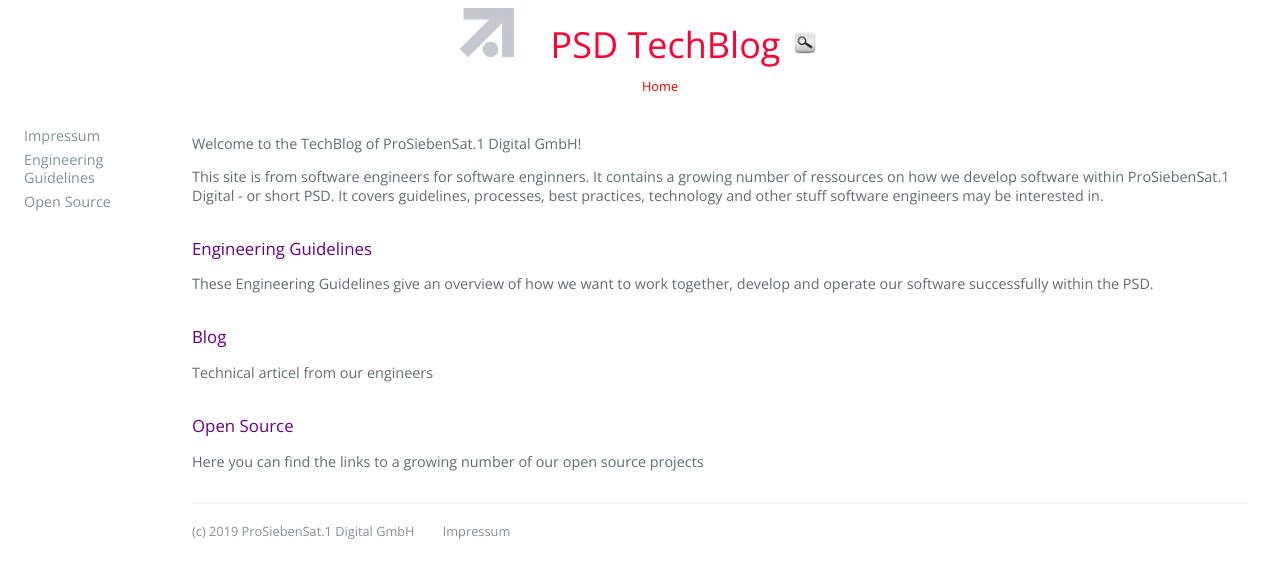
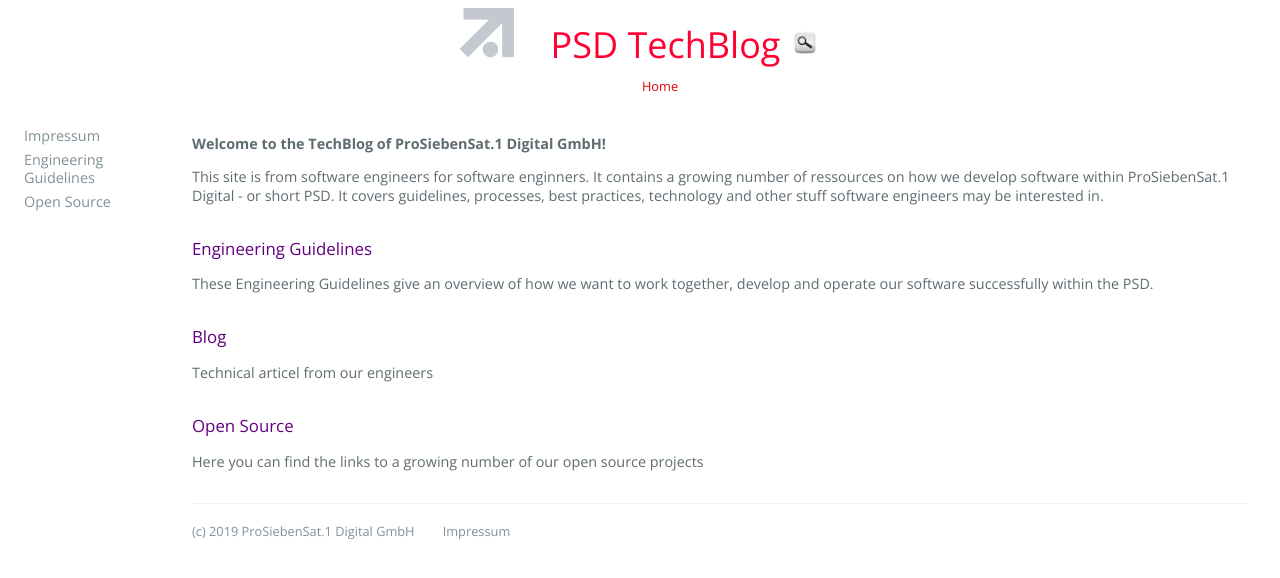
Before and after one commit to croedel/PSD-blog, a Jekyll site: the page built from index.md, in a window 1280 px wide. Shown: the top 578 px of the page. Built offline with Jekyll 4.4.1, drawn with Linux system fonts in a browser that asks for light colours; our own code applies the rules of GitHub Pages for plain Markdown files.

```diff
--- a/index.md
+++ b/index.md
@@ -1,4 +1,4 @@
-Welcome to the TechBlog of ProSiebenSat.1 Digital GmbH!
+**Welcome to the TechBlog of ProSiebenSat.1 Digital GmbH!**
 
 This site is from software engineers for software enginners. It contains a growing number of ressources on how we develop software within ProSiebenSat.1 Digital - or short PSD. It covers guidelines, processes, best practices, technology and other stuff software engineers may be interested in.
 
```
